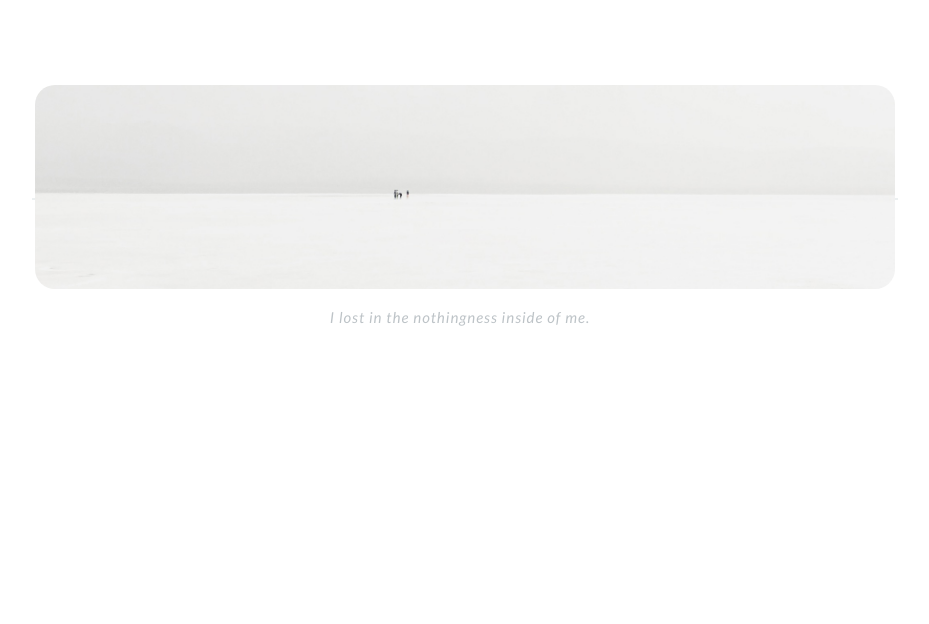
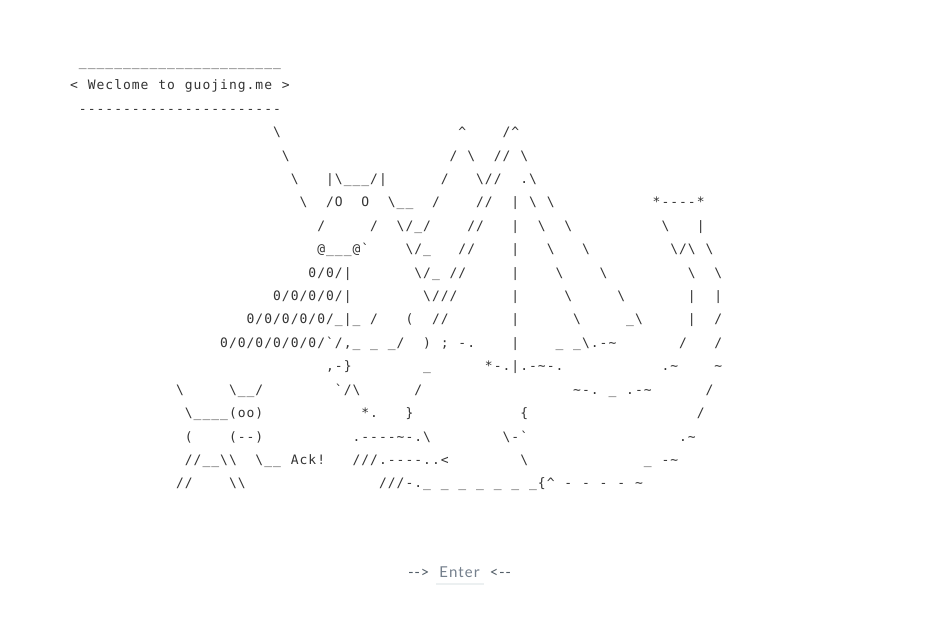
Before and after one commit to GuoJing/blog, a Jekyll site: the page built from index.html, in a window 1280 px wide. Shown: the top 624 px of the page, without its empty margins (180-1109 px from the left). Built offline with Jekyll 4.4.1, drawn with Linux system fonts in a browser that asks for light colours.

Commit message:
auto commit

```diff
--- a/_layouts/post.html
+++ b/_layouts/post.html
@@ -104,11 +104,7 @@
         });
 });
 </script>
-
 </div>
-
-<hr class="end">
-
 {% include footer.html %}
 
 <!--
--- a/index.html
+++ b/index.html
@@ -2,14 +2,29 @@
 layout: default
 title: GuoJing's Blog|只要心还跳
 ---
-
-<div class="posts home">
-    <div class="content indeximg">
-        <p class="center">
-            <a href="/archive">
-            <img src="/images/icons/me.jpg"/>
-            </a>
-        </p>
-        <p class="center">I lost in the nothingness inside of me.</p>
-    </div>
+<div class="content">
+<div class="index_dragon">
+  <pre>
+ _______________________
+< Weclome to guojing.me >
+ -----------------------
+                       \                    ^    /^
+                        \                  / \  // \
+                         \   |\___/|      /   \//  .\
+                          \  /O  O  \__  /    //  | \ \           *----*
+                            /     /  \/_/    //   |  \  \          \   |
+                            @___@`    \/_   //    |   \   \         \/\ \
+                           0/0/|       \/_ //     |    \    \         \  \
+                       0/0/0/0/|        \///      |     \     \       |  |
+                    0/0/0/0/0/_|_ /   (  //       |      \     _\     |  /
+                 0/0/0/0/0/0/`/,_ _ _/  ) ; -.    |    _ _\.-~       /   /
+                             ,-}        _      *-.|.-~-.           .~    ~
+            \     \__/        `/\      /                 ~-. _ .-~      /
+             \____(oo)           *.   }            {                   /
+             (    (--)          .----~-.\        \-`                 .~
+             //__\\  \__ Ack!   ///.----..<        \             _ -~
+            //    \\               ///-._ _ _ _ _ _ _{^ - - - - ~
+  </pre>
 </div>
+<div class="index_center">--&gt; <a href="/archive">Enter</a> &lt;--</div>
+</div>
--- a/style/style.css
+++ b/style/style.css
@@ -42,11 +42,10 @@
 }
 
 body {
-  font-size: 18px;
+  font-size: 15px;
   color: #525d67;
   background: #FFF;
   font-family: "Lato","Open Sans",Arial,"Hiragino Sans GB","Microsoft YaHei","微软雅黑","STHeiti","WenQuanYi Micro Hei",SimSun,sans-serif;
-  font-size: 1.125em;
   -webkit-font-smoothing: antialiased;
   -webkit-transform: translate3d(0,0,0);
   margin: 0;
@@ -105,7 +104,6 @@ hr {
 }
 
 .banner {
-  font-size: 1.4rem;
   background: white;
   border-bottom: 1px solid #ECF0F1;
   padding: 2px 0 2px 0;
@@ -129,14 +127,13 @@ a {
 }
 
 .title {
-  font-size: 4rem;
+  font-size: 3rem;
   margin-left: -5px;
   margin-bottom: 30px;
   color: #747f8c;
 }
 
 .justtitle {
-  font-size: 1.8rem;
   margin-left: 5px;
   margin-bottom: 20px;
   font-weight: normal;
@@ -145,12 +142,10 @@ a {
 
 .eof {
   text-align: center;
-  font-size: 16px;
 }
 
 .content, blockquote {
-  font-size: 1.8rem;
-  line-height: 2.2em;
+  line-height: 2.5em;
   color: #525d67;
 }
 
@@ -170,7 +165,6 @@ a {
 blockquote p {
   font-weight: 400;
   line-height: 2.3em;
-  font-size: 1.8rem;
 }
 
 .more .title {
@@ -179,15 +173,13 @@ blockquote p {
 
 .forb {
   text-align: right;
-  font-size: 16px;
   margin-bottom: 20px;
 }
 
 .footer {
   text-align: center;
-  margin-top: 10px;
-  font-size: 14px;
   color: #747f8c;
+  margin-bottom: 20px;
 }
 
 .date {
@@ -215,6 +207,7 @@ blockquote p {
 blockquote {
   border-left: 5px solid #f1f1f1;
   margin-bottom: 30px;
+  font-size: 15px;
 }
 
 .footer a:link {
@@ -245,22 +238,14 @@ a:link {
   margin: 0px 3px 0px 3px;
 }
 
-.comments {
-  margin-bottom: 30px;
-  margin-top: 50px;
-}
-
-.comments .comment {
-  font-size: 16px;
-}
-
-.archive,.content {
+.archive,.content, .index_posts li {
   list-style: none;
   padding: 0;
 }
 
 .archive {
   margin-top: -30px;
+  font-size: 16px;
 }
 
 .archive li {
@@ -301,7 +286,6 @@ code {
   box-shadow: inset 1px 1px #FFF;
   background: #FFF;
   color: #6b747f;
-  font-size: 18px;
   margin: 0 5px 0 5px;
 }
 
@@ -319,7 +303,6 @@ pre {
 pre code {
   border: none;
   box-shadow: none;
-  font-size: 14px;
   margin: 0px;
   color: #4e5a66;
 }
@@ -330,7 +313,6 @@ pre code {
 
 .info,.suggest {
   color: #bababa;
-  font-size: 1.6rem;
   margin-bottom: 30px;
   margin-top: 20px;
   width: 100%;
@@ -342,10 +324,6 @@ pre code {
 
 .suggest,.next {
   float: right;
-}
-
-.index .title {
-  font-size: 25px;
 }
 
 img {
@@ -393,7 +371,6 @@ img {
 }
 
 .content .center {
-  font-size: 15px;
   font-style: italic;
   color: #bdc3c7;
   text-align: center;
@@ -424,7 +401,6 @@ img {
 
 .content table {
   margin-bottom: 25px;
-  font-size: 1.6rem;
   width: 100%;
 }
 
@@ -445,8 +421,8 @@ img {
 }
 
 .footnotes {
+  font-size: 13px;
   border-top: 1px solid #f0f0f0;
-  font-size: 1.5rem;
   padding-top: 30px;
   color: #747f8c;
 }
@@ -491,7 +467,6 @@ img {
   text-align: center;
   border-radius: 4px;
   margin: 10px auto;
-  font-size: 14px;
   padding: 5px;
   text-shadow: 0 1px 0 white;
 }
@@ -545,3 +520,13 @@ img {
   margin-top: 40px;
   margin-bottom: 40px;
 }
+
+.index_dragon pre {
+    background: white;
+    line-height: 1.8em;
+    padding-left: 40px;
+}
+
+.index_center {
+    text-align: center;
+}
```
Also changed, not shown: _includes/about.html (+2 -12 lines).
